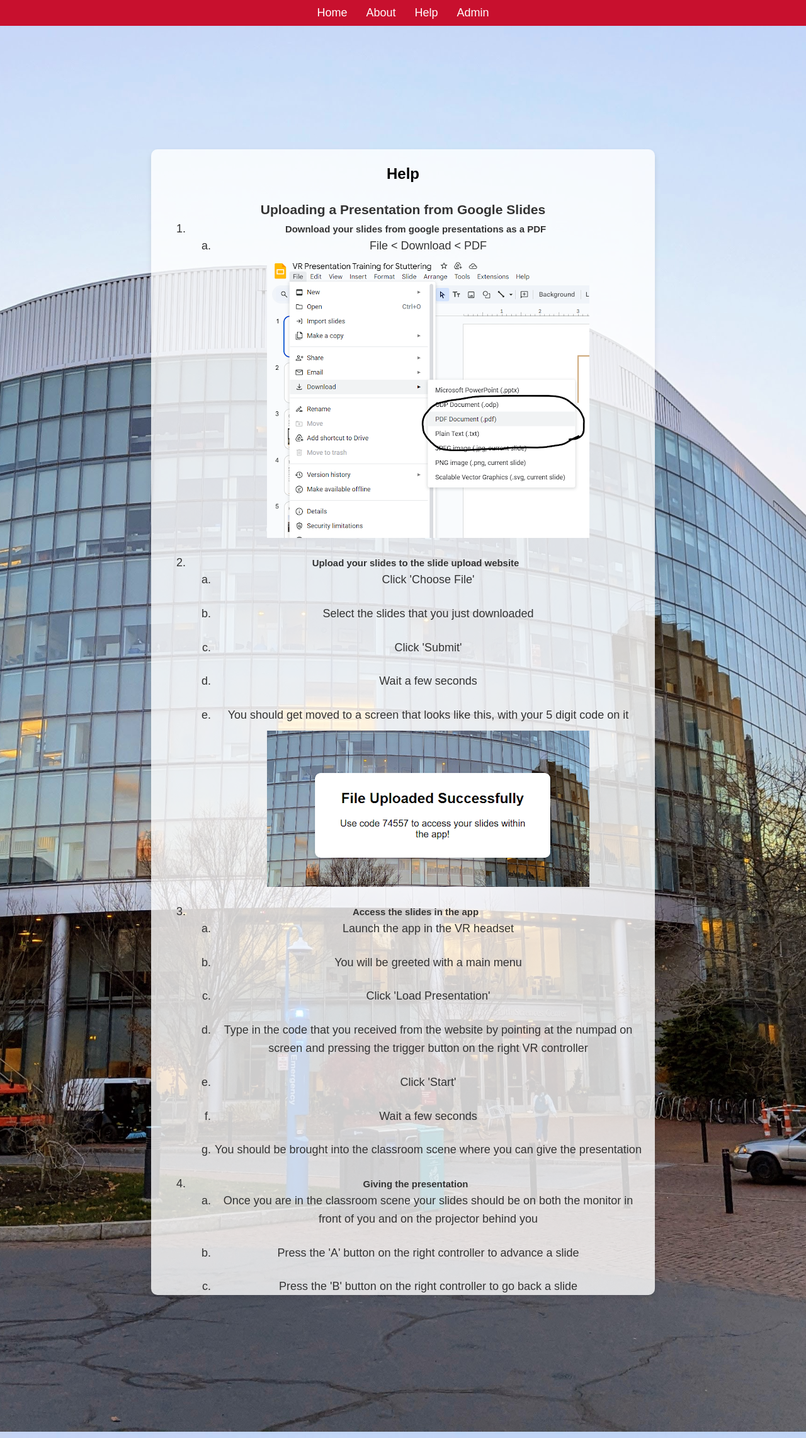
After one commit to nsp5488/XR_Webserver, a Flask app: template templates/help.html in a window 1280 px wide. The commit adds this page. Shown: the whole page at 63% size. Run offline with Flask 3, Linux system fonts and the light colour scheme; the template is opened without the code that fills it, so the values that code supplies are empty.

Commit message:
implemented the new functionality

```diff
--- a/static/css/style.css
+++ b/static/css/style.css
@@ -4,7 +4,15 @@
   padding: 0;
   box-sizing: border-box;
 }
-
+/* Push content down to account for fixed navigation */
+.content {
+  display: flex;
+  justify-content: center;
+  align-items: center;
+  min-height: 100vh;
+  width: 100%;
+  text-align: center;
+}
 /* File upload container */
 .file-upload {
   background-color: #ffffff;
@@ -14,6 +22,66 @@
   text-align: center;
   width: 100%;
   max-width: 400px;
+  display: inline-block;
+}
+
+.about-card {
+  width: 80%;
+  max-width: 800px;
+}
+
+.video-container {
+  display: flex;
+  justify-content: center;
+  align-items: center;
+  width: 100%;
+  margin: 0 auto;
+}
+/* Help container styling */
+.help-container {
+  background-color: rgba(255, 255, 255, 0.8);
+  border-radius: 10px;
+  padding: 20px;
+  max-width: 800px;
+  max-height: 80vh; /* Limit the height to allow scrolling */
+  text-align: left;
+  font-size: 18px;
+  line-height: 1.8;
+  overflow-y: auto; /* Makes the content scrollable */
+  margin: 20px auto;
+  box-shadow: 0 4px 8px rgba(0, 0, 0, 0.1); /* Adds a subtle shadow for better aesthetics */
+}
+
+/* Styling for ordered and unordered lists */
+.help-container ol,
+.help-container ul {
+  margin-left: 20px; /* Add left margin to indent lists */
+  margin-bottom: 15px; /* Add spacing between lists */
+  padding-left: 20px; /* Indent list items */
+}
+
+/* Styling for list items */
+.help-container li {
+  margin-bottom: 25px; /* Add spacing between list items */
+}
+
+/* Image styling */
+.help-container img {
+  max-width: 100%; /* Ensure images are responsive */
+  height: auto;
+  display: block;
+  margin: 10px auto; /* Center images with some spacing */
+}
+
+/* Link styling */
+.help-container a {
+  color: #c8102e;
+  text-decoration: none;
+  font-weight: bold;
+}
+
+.help-container a:hover {
+  text-decoration: underline;
 }
 
 /* Form header */
@@ -61,6 +129,11 @@ input[type="file"] {
   background-color: #c80810;
 }
 
+.delete-btn {
+  padding: 5px 10px;
+  margin-right: 10px;
+}
+
 /* Filename display styling */
 #filename-display {
   margin-top: 20px;
@@ -95,3 +168,38 @@ div {
     width: 100%;
   }
 }
+
+/* Navigation bar styling */
+nav {
+  background-color: #c8102e;
+  width: 100%;
+  padding: 10px 0;
+  position: fixed; /* Keep the menu bar at the top */
+  top: 0;
+  left: 0;
+  display: flex;
+  justify-content: center;
+  z-index: 1000; /* Ensure the menu is above all other content */
+}
+
+nav ul {
+  list-style: none;
+  display: flex;
+  margin: 0;
+  padding: 0;
+}
+
+nav ul li {
+  margin: 0 15px;
+}
+
+nav ul li a {
+  color: white;
+  text-decoration: none;
+  font-size: 18px;
+  transition: color 0.3s ease;
+}
+
+nav ul li a:hover {
+  color: #ffdd57;
+}
--- /dev/null
+++ b/templates/help.html
@@ -0,0 +1,134 @@
+<!DOCTYPE html>
+<html>
+  <head>
+    <title>Help</title>
+    <link
+      rel="stylesheet"
+      href="{{ url_for('static', filename='css/style.css') }}"
+    />
+    <style>
+      .help-container {
+        background-color: rgba(255, 255, 255, 0.8);
+        border-radius: 10px;
+        padding: 20px;
+        max-width: 800px;
+        text-align: center;
+        font-size: 18px;
+        line-height: 1.6;
+        margin: auto;
+      }
+      body {
+        background-image: url("{{ url_for('static', filename='images/bg.jpg') }}");
+        background-size: cover;
+        background-position: center;
+        background-repeat: no-repeat;
+        overflow: hidden;
+        width: 100%;
+        height: 100vh;
+        margin: 0;
+        padding: 0;
+        display: flex;
+        justify-content: center;
+        align-items: center;
+        font-family: Arial, sans-serif;
+        color: #333;
+        flex-direction: column; /* Ensures content stacks vertically */
+        background-attachment: fixed; /* Keeps the background fixed while scrolling */
+      }
+    </style>
+  </head>
+  <body>
+    <nav>
+      <ul>
+        <li><a href="{{ url_for('route_blueprints.index') }}">Home</a></li>
+        <li><a href="{{ url_for('route_blueprints.about') }}">About</a></li>
+        <li><a href="{{ url_for('route_blueprints.help') }}">Help</a></li>
+        <li><a href="{{ url_for('route_blueprints.admin') }}">Admin</a></li>
+      </ul>
+    </nav>
+    <div class="content">
+      <div class="help-container">
+        <h1>Help</h1>
+        <h3>Uploading a Presentation from Google Slides</h3>
+        <ol>
+          <li>
+            <h5>Download your slides from google presentations as a PDF</h5>
+            <ol type="a">
+              <li>
+                <p>File &lt; Download &lt; PDF</p>
+                <img
+                  src="{{ url_for('static', filename='images/gSlide.png') }}"
+                />
+              </li>
+            </ol>
+          </li>
+          <li>
+            <h5>Upload your slides to the slide upload website</h5>
+            <ol type="a">
+              <li>Click 'Choose File'</li>
+              <li>Select the slides that you just downloaded</li>
+              <li>Click 'Submit'</li>
+              <li>Wait a few seconds</li>
+              <li>
+                You should get moved to a screen that looks like this, with your
+                5 digit code on it
+                <img
+                  src="{{ url_for('static', filename='images/upload.png') }}"
+                />
+              </li>
+            </ol>
+          </li>
+          <li>
+            <h5>Access the slides in the app</h5>
+            <ol type="a">
+              <li>Launch the app in the VR headset</li>
+              <li>You will be greeted with a main menu</li>
+              <li>Click 'Load Presentation'</li>
+              <li>
+                Type in the code that you received from the website by pointing
+                at the numpad on screen and pressing the trigger button on the
+                right VR controller
+              </li>
+              <li>Click 'Start'</li>
+              <li>Wait a few seconds</li>
+              <li>
+                You should be brought into the classroom scene where you can
+                give the presentation
+              </li>
+            </ol>
+          </li>
+          <li>
+            <h5>Giving the presentation</h5>
+            <ol type="a">
+              <li>
+                Once you are in the classroom scene your slides should be on
+                both the monitor in front of you and on the projector behind you
+              </li>
+              <li>
+                Press the 'A' button on the right controller to advance a slide
+              </li>
+              <li>
+                Press the 'B' button on the right controller to go back a slide
+              </li>
+              <li>
+                There is a timer on the desk next to the laptop with a 'Start'
+                and a 'Pause' button, point at either button and press the
+                trigger on the right controller to interact with them.
+              </li>
+              <li>
+                On the other side of the desk, there are two buttons, one which
+                lets you restart the presentation you are giving, and one that
+                brings you back to the main menu. You also interact with these
+                by pointing at them and pressing trigger on the right controller
+              </li>
+            </ol>
+          </li>
+          <li>
+            Any additional questions should be answerable by watching
+            <a href="https://youtu.be/rrQLxSeWuFo ">this video walkthrough</a>
+          </li>
+        </ol>
+      </div>
+    </div>
+  </body>
+</html>
--- a/webserver.py
+++ b/webserver.py
@@ -1,11 +1,13 @@
 from flask import Flask
 from route_blueprints import blueprint
-
+import os
 
 def create_app():
     app = Flask(__name__)
-    app.config['UPLOAD_PATH'] = '/mnt/uploads'
+    app.config['UPLOAD_PATH'] = os.getenv("UPLOAD_PATH")
     app.config["VALID_EXTENSIONS"] = ['.pdf']
+    app.config['DELETE_IDENTIFIER'] = os.getenv("DELETE_IDENTIFIER")
+    app.config["ADMIN_PASSWORD"] = os.getenv("ADMIN_PASSWORD")
 
     app.register_blueprint(blueprint)
     return app
@@ -15,4 +17,6 @@ if __name__ == '__main__':
     app = create_app()
     # if running locally, use the local uploads folder
     app.config['UPLOAD_PATH'] = 'uploads'
+    app.config['DELETE_IDENTIFIER'] = 'delete123'
+    app.config["ADMIN_PASSWORD"] = "password"
     app.run()
```
Also changed, not shown: convert_pdf.py (+18 -1 lines), route_blueprints.py (+36 -4 lines), templates/about.html (added, +55 -0 lines), templates/admin.html (added, +79 -0 lines), templates/home.html (added, +74 -0 lines), templates/index.html (deleted, +0 -56 lines), static/images/gSlide.png (added), static/images/upload.png (added), 2 other files.
